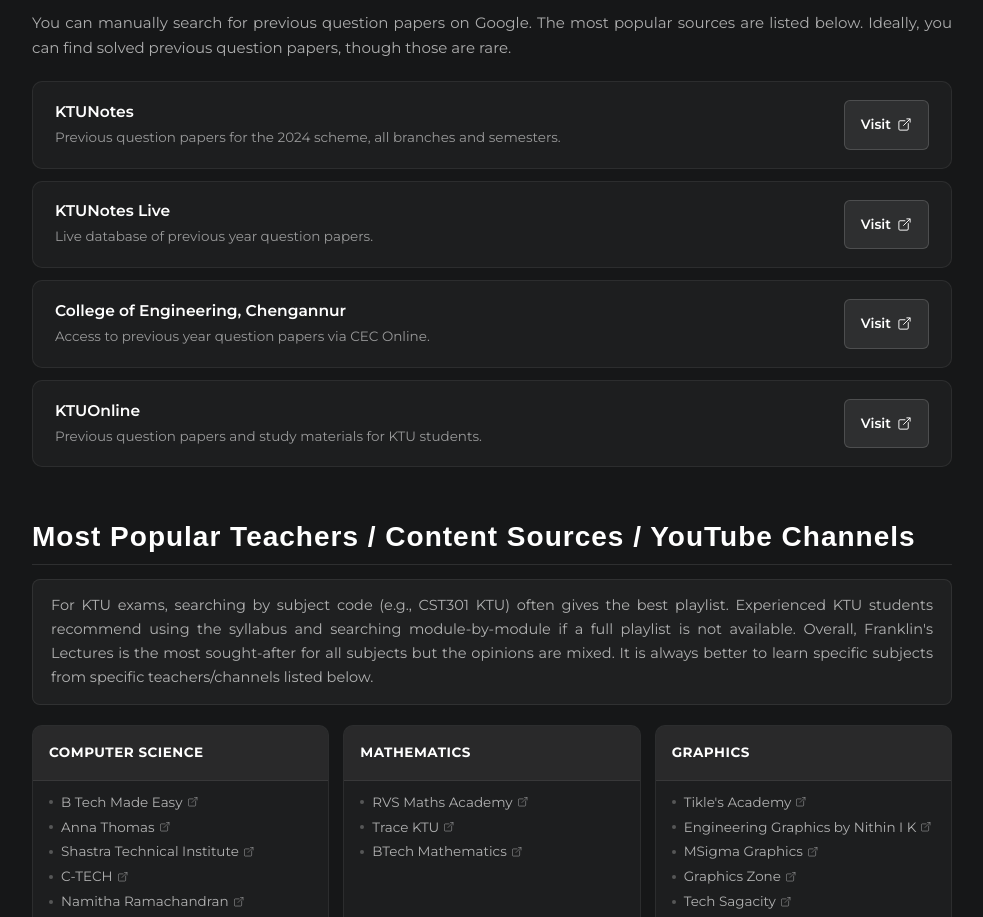
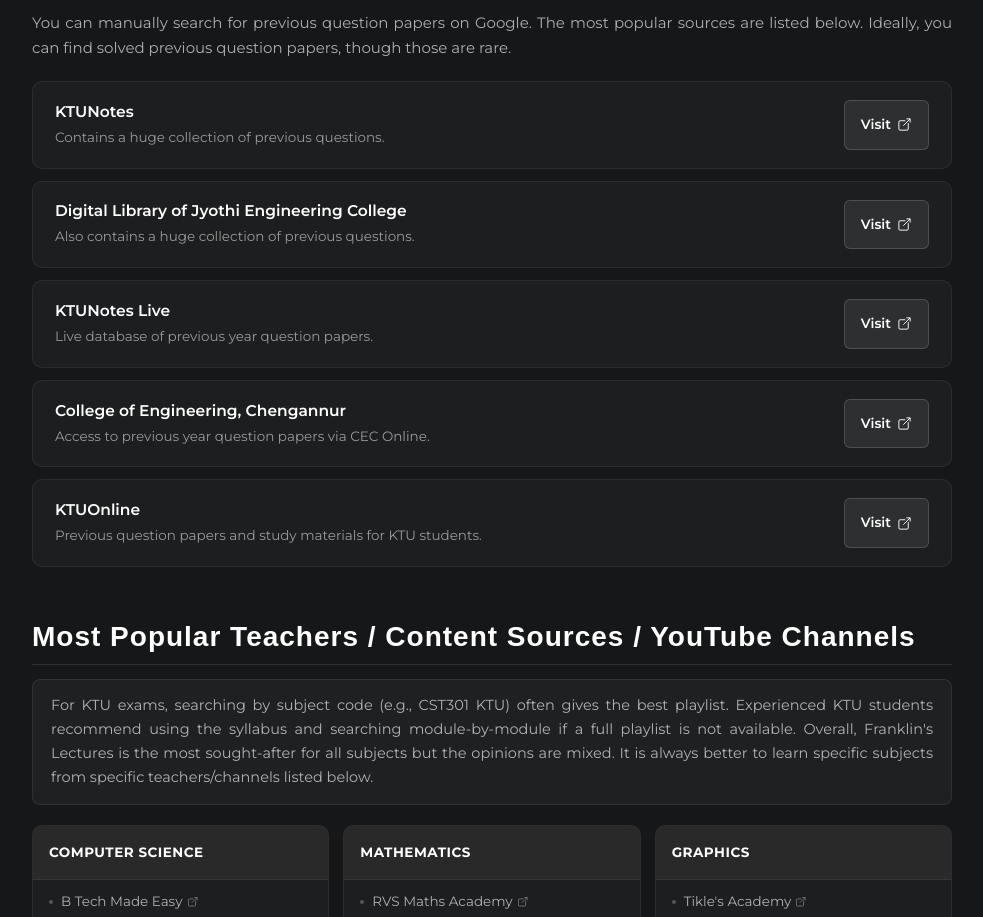
Before and after one commit to ieeesbcectl/ieeesbcectl, a plain HTML site: page resources.html in a window 1280 px wide. Shown: the part 3666-4583 px from the top of the page, without its empty margins (148-1131 px from the left). Drawn offline with nearby package versions, Linux system fonts and the light colour scheme; a web font is replaced by a local one.

Commit message:
Added previous questions website JEC digital lib

```diff
--- a/resources.html
+++ b/resources.html
@@ -302,9 +302,20 @@
             <div class="res-link-item">
               <div class="res-link-info">
                 <span class="res-link-label">KTUNotes</span>
-                <span class="res-link-desc">Previous question papers for the 2024 scheme, all branches and semesters.</span>
+                <span class="res-link-desc">Contains a huge collection of previous questions.</span>
               </div>
               <a href="https://www.ktunotes.in/ktu-2024-scheme-question-papers-download-all-branches-semesters/" target="_blank" class="res-link-btn">
+                Visit <ion-icon name="open-outline"></ion-icon>
+              </a>
+            </div>
+          </li>
+          <li>
+            <div class="res-link-item">
+              <div class="res-link-info">
+                <span class="res-link-label">Digital Library of Jyothi Engineering College</span>
+                <span class="res-link-desc">Also contains a huge collection of previous questions.</span>
+              </div>
+              <a href="http://202.88.225.92/xmlui/handle/1/3349" target="_blank" class="res-link-btn">
                 Visit <ion-icon name="open-outline"></ion-icon>
               </a>
             </div>
```
